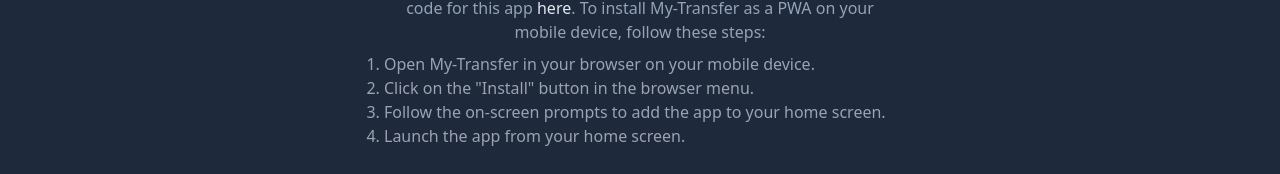
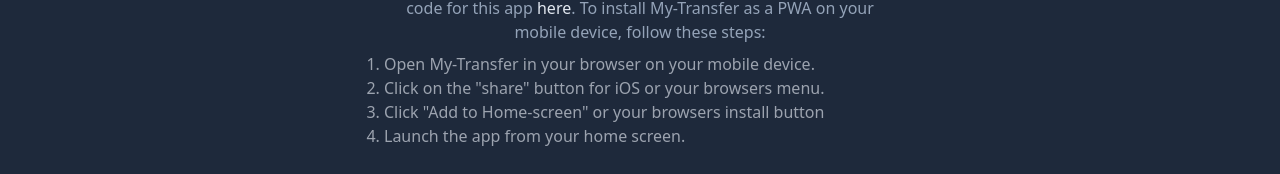
Before and after one commit to stianjsu/my-transfer, a Next.js app: page /about in a window 1280 px wide. Shown: the part 256-430 px from the top of the page. Built offline with nearby package versions, Linux system fonts and the light colour scheme; no server answers.

Commit message:
CSS about page

```diff
--- a/src/app/about/page.tsx
+++ b/src/app/about/page.tsx
@@ -5,7 +5,6 @@
     <>
       <Navbar />
       <main className="m-auto flex min-h-screen max-w-2xl flex-col items-center justify-between pt-24">
-        <div className="min-h-screen ">
         <div className="mx-auto max-w-7xl sm:px-6 lg:px-8">
           <div className="text-center">
             <p className="mt-2 text-2xl font-extrabold leading-8 tracking-tight text-slate-200 sm:text-3xl">
@@ -17,9 +16,9 @@
             <div className="text-center">
               <p className="text-md mt-2 text-slate-400">
                 My-Transfer is an app that allows you to temporarily upload
-                  files to access them across devices. All files are
-                  automatically deleted after 1 day to ensure your privacy and
-                  security. You can find the source code for this app{" "}
+                files to access them across devices. All files are automatically
+                deleted after 1 day to ensure your privacy and security. You can
+                find the source code for this app{" "}
                 <a
                   href="https://github.com/stianjsu/my-transfer"
                   className="text-slate-200 hover:text-indigo-500"
@@ -28,36 +27,32 @@
                 >
                   here
                 </a>
-                  . To install My-Transfer as a PWA on your mobile device,
-                  follow these steps:
+                . To install My-Transfer as a PWA on your mobile device, follow
+                these steps:
               </p>
               <ol className="text-md mt-2 list-decimal text-left text-gray-400">
+                <li>Open My-Transfer in your browser on your mobile device.</li>
                 <li>
-                    Open My-Transfer in your browser on your mobile device.
+                  Click on the &quot;share&quot; button for iOS or your browsers
+                  menu.
                 </li>
                 <li>
-                    Click on the &quot;Install&quot; button in the browser menu.
-                  </li>
-                  <li>
-                    Follow the on-screen prompts to add the app to your home
-                    screen.
+                  Click &quot;Add to Home-screen&quot; or your browsers install
+                  button
                 </li>
                 <li>Launch the app from your home screen.</li>
               </ol>
 
               <div className="my-12">
-                  <p className="text-lg font-medium">
-                    Why I Created My-Transfer
-                  </p>
+                <p className="text-lg font-medium">Why I Created My-Transfer</p>
                 <p className="text-md mt-4 text-slate-400">
                   My-Transfer was created to test out the developer experience
-                    using Next.js, Vercel and Tailwind CSS. The functionality
-                    was implemented easily with Firebase. I wanted to build a
-                    simple and user-friendly app that allows you to transfer
-                    files securely across devices without worrying about file
-                    storage or privacy concerns.
+                  using Next.js, Vercel and Tailwind CSS. The functionality was
+                  implemented easily with Firebase. I wanted to build a simple
+                  and user-friendly app that allows you to transfer files
+                  securely across devices without worrying about file storage or
+                  privacy concerns.
                 </p>
-                </div>
               </div>
             </div>
           </div>
```
Lines whose indentation alone changed are shown as unchanged.
